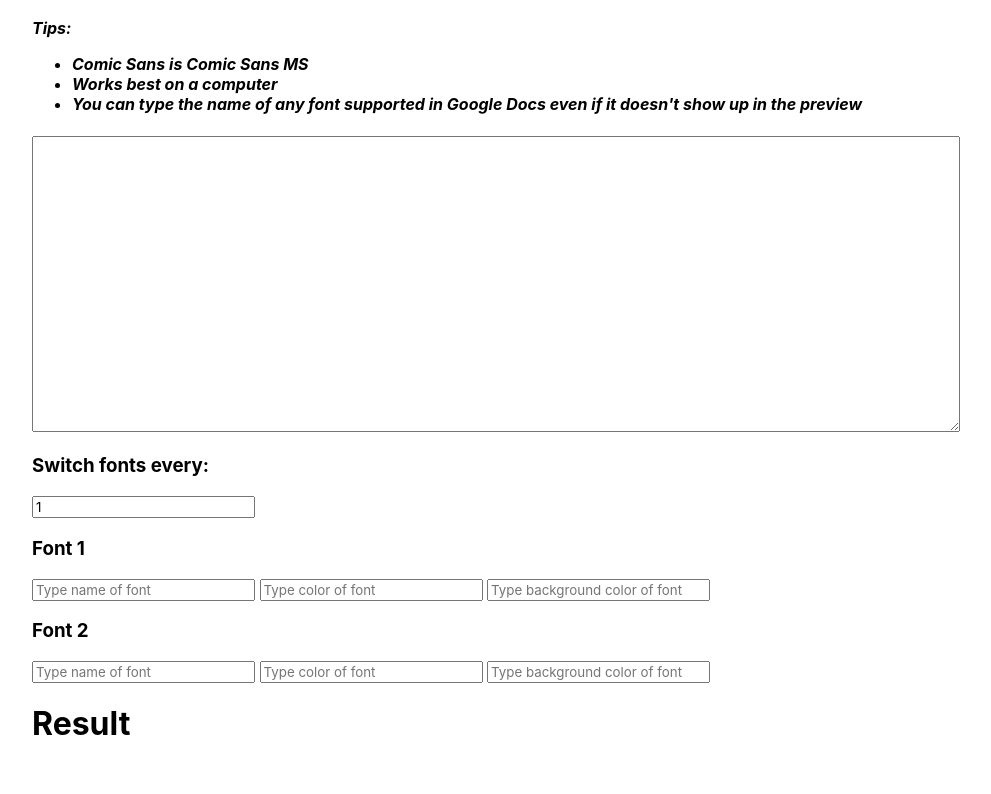
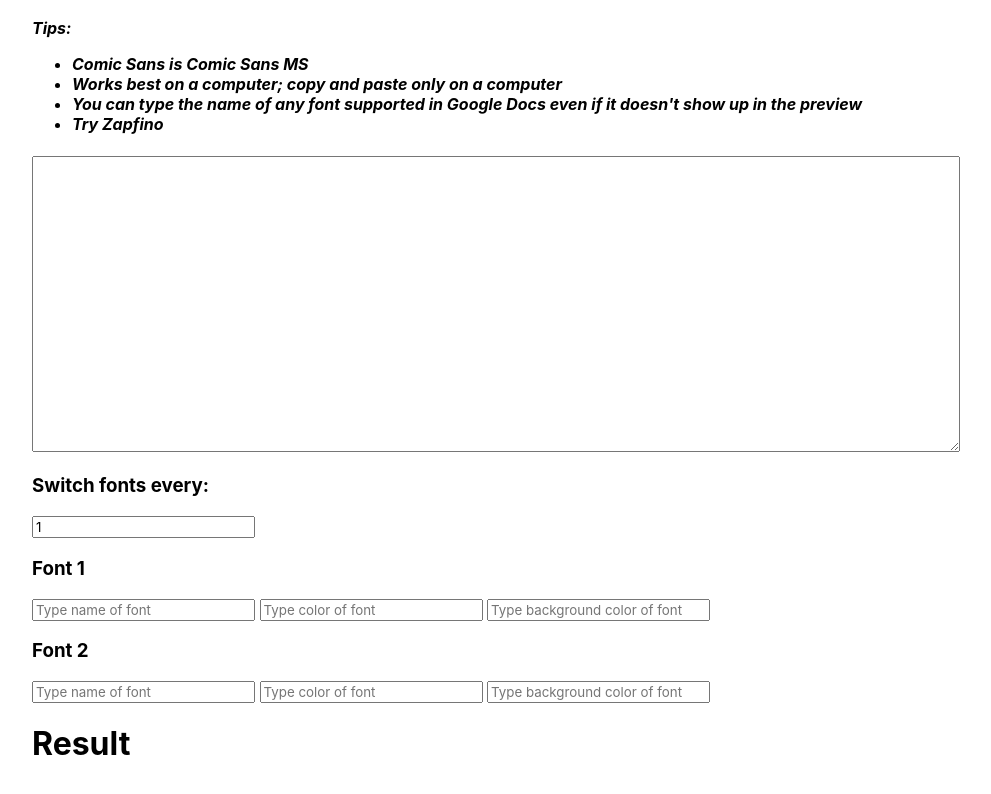
Before and after one commit to eado/fontswitcher, a plain HTML site: page index.html in a window 1280 px wide. Shown: the part 106-900 px from the top of the page, without its empty margins (32-1023 px from the left). Drawn offline with Linux system fonts and the light colour scheme.

Commit message:
Update index.html

```diff
--- a/index.html
+++ b/index.html
@@ -12,8 +12,9 @@
     <h1>Font Switcher</h1>
     <h4><i>Tips:<ul>
        <li>Comic Sans is Comic Sans MS</li>
-       <li>Works best on a computer</li>
+       <li>Works best on a computer; copy and paste <b>only</b> on a computer</li>
        <li>You can type the name of any font supported in Google Docs even if it doesn't show up in the preview</li>
+       <li>Try Zapfino</li>
     </ul></i></h4>
     <textarea name="" id="text" cols="30" rows="10" onkeyup="stringToHTML()"></textarea>
     <br>
```
